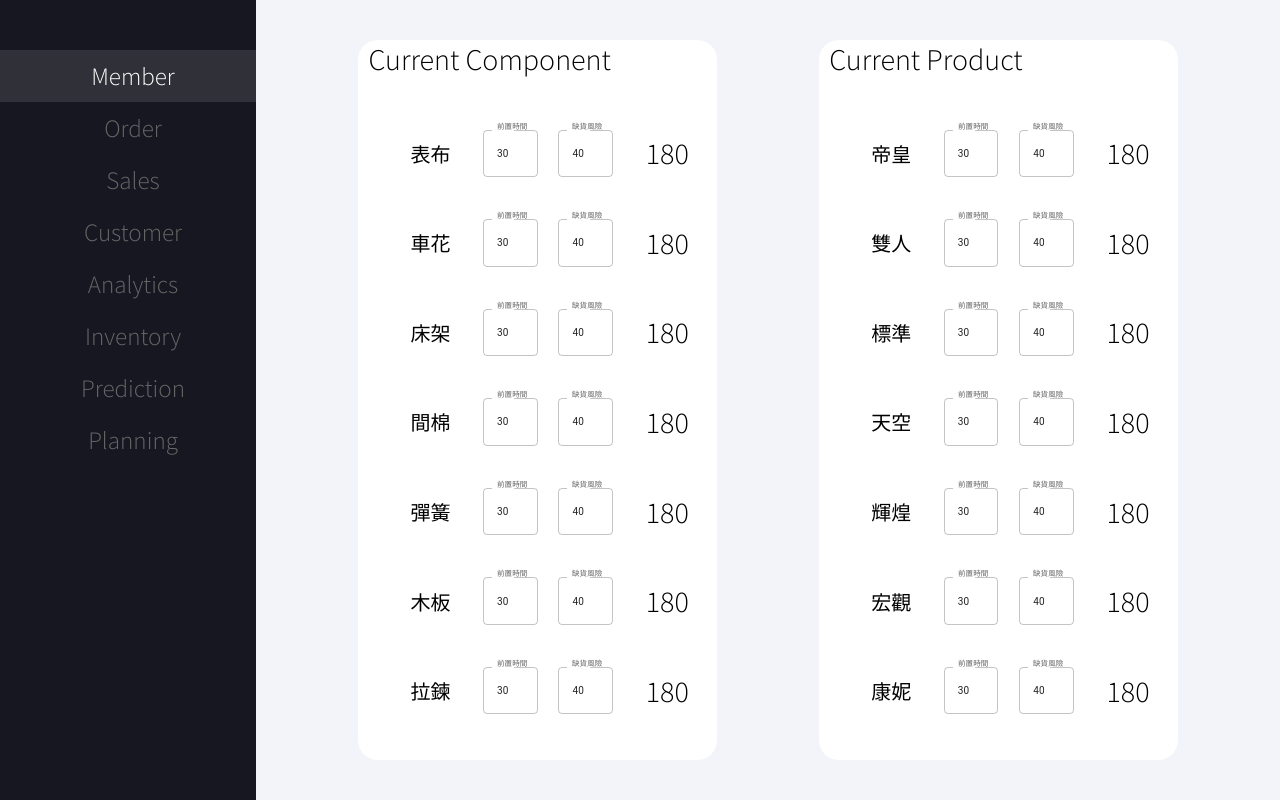
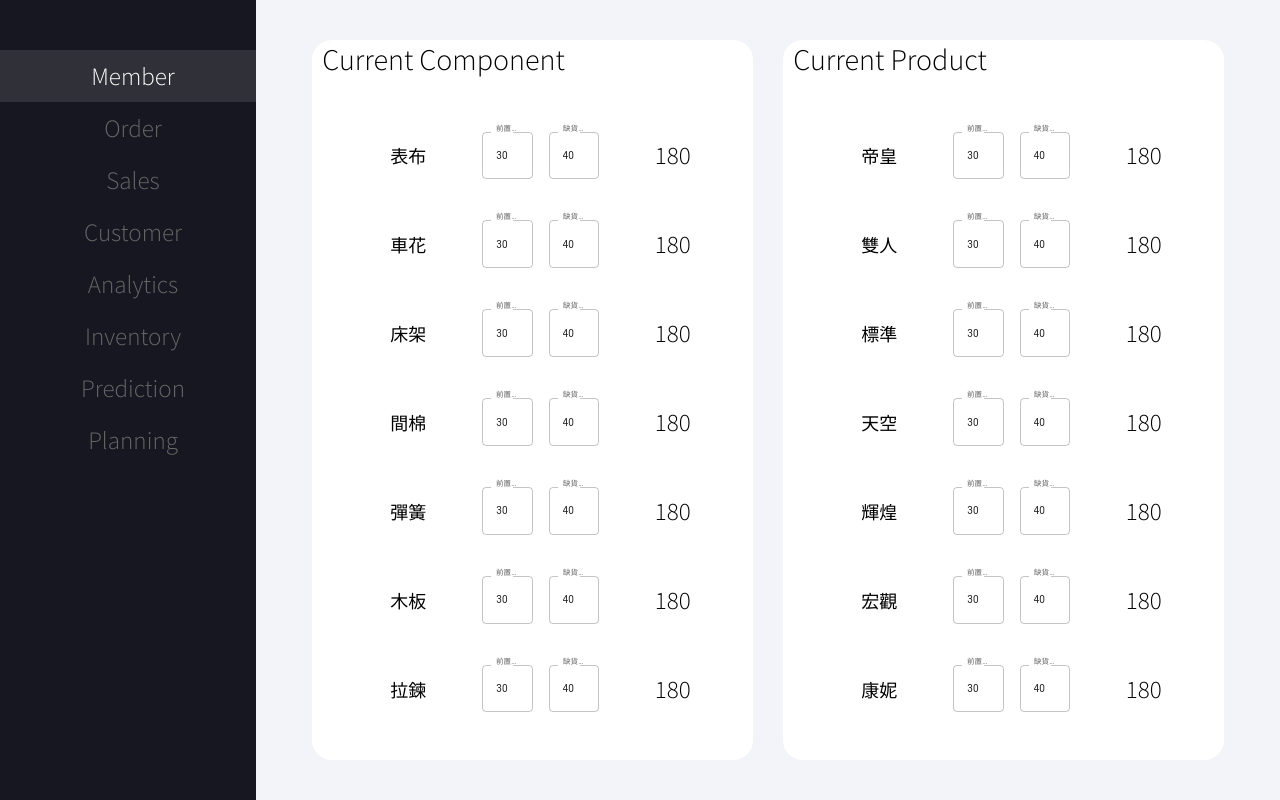
Before and after one commit to serenade010/simmons, a React (Create React App) app: page /inventory in a window 1280 px wide. Built offline with nearby package versions, Linux system fonts and the light colour scheme.

Commit message:
thenth commit

```diff
--- a/src/Components/InventoryEntry.js
+++ b/src/Components/InventoryEntry.js
@@ -11,7 +11,7 @@ function InventoryEntry(props) {
         <Box
           component="form"
           sx={{
-            '& > :not(style)': { m: 1.3, width: '25ch' },
+            '& > :not(style)': { m: 1.0, width: '23ch' },
           }}
           noValidate
           autoComplete="off"
--- a/src/Components/inventoryEntry.css
+++ b/src/Components/inventoryEntry.css
@@ -8,11 +8,11 @@
 
 .inv-name {
     align-self: center;
-    font-size: 2rem;
+    font-size: 1.8rem;
 
 }
 
 .rop {
-    font-size: 3rem;
+    font-size: 2.5rem;
     align-self: center;
 }
--- a/src/Pages/inventory.css
+++ b/src/Pages/inventory.css
@@ -13,20 +13,20 @@
 }
 
 .inv-left {
-    width: 35%;
+    width: 43%;
     height: 90vh;
     background-color: white;
     border-radius: 2rem;
 }
 
 .inv-space {
-    width: 10%;
+    width: 3%;
     height: 80vh;
     background-color: rgb(242, 244, 249);
 }
 
 .inv-right {
-    width: 35%;
+    width: 43%;
     height: 90vh;
     background-color: white;
     border-radius: 2rem;
```
Also changed, not shown: src/Pages/Member.js (line endings or trailing spaces).
